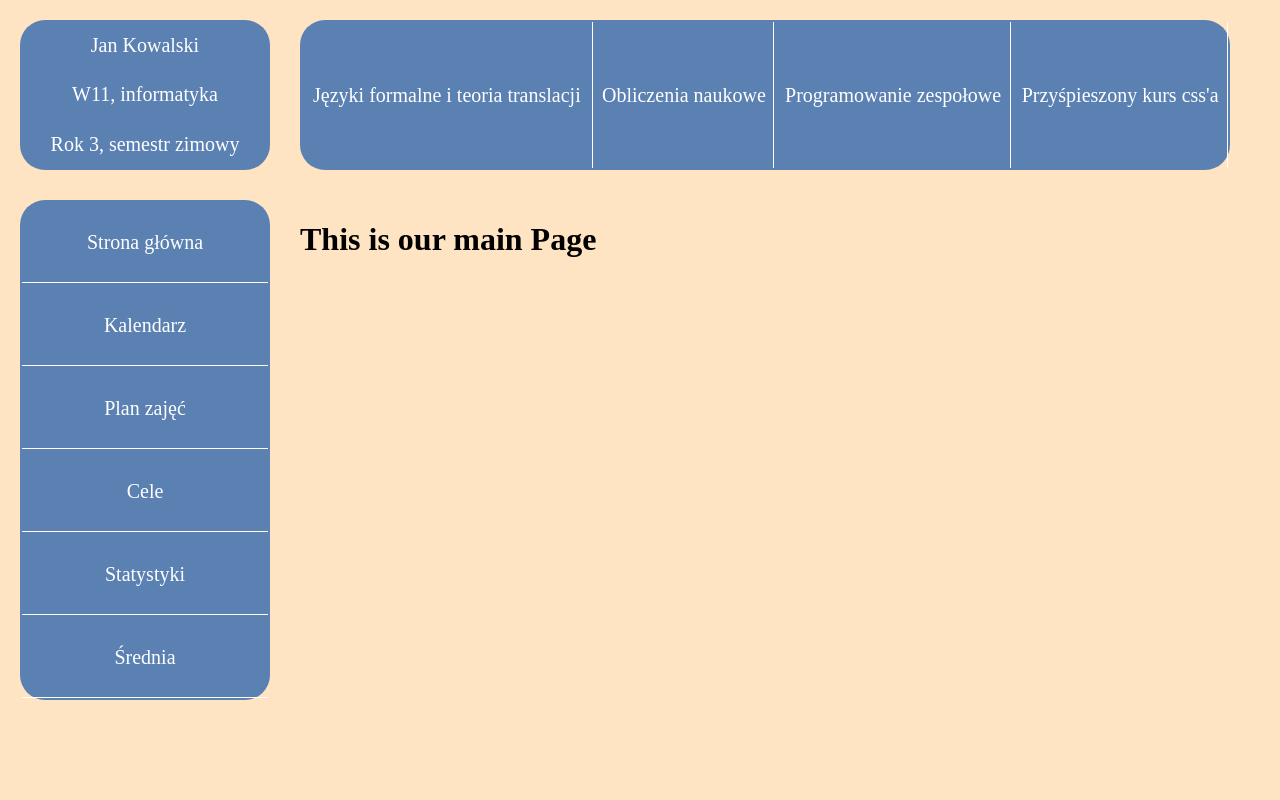
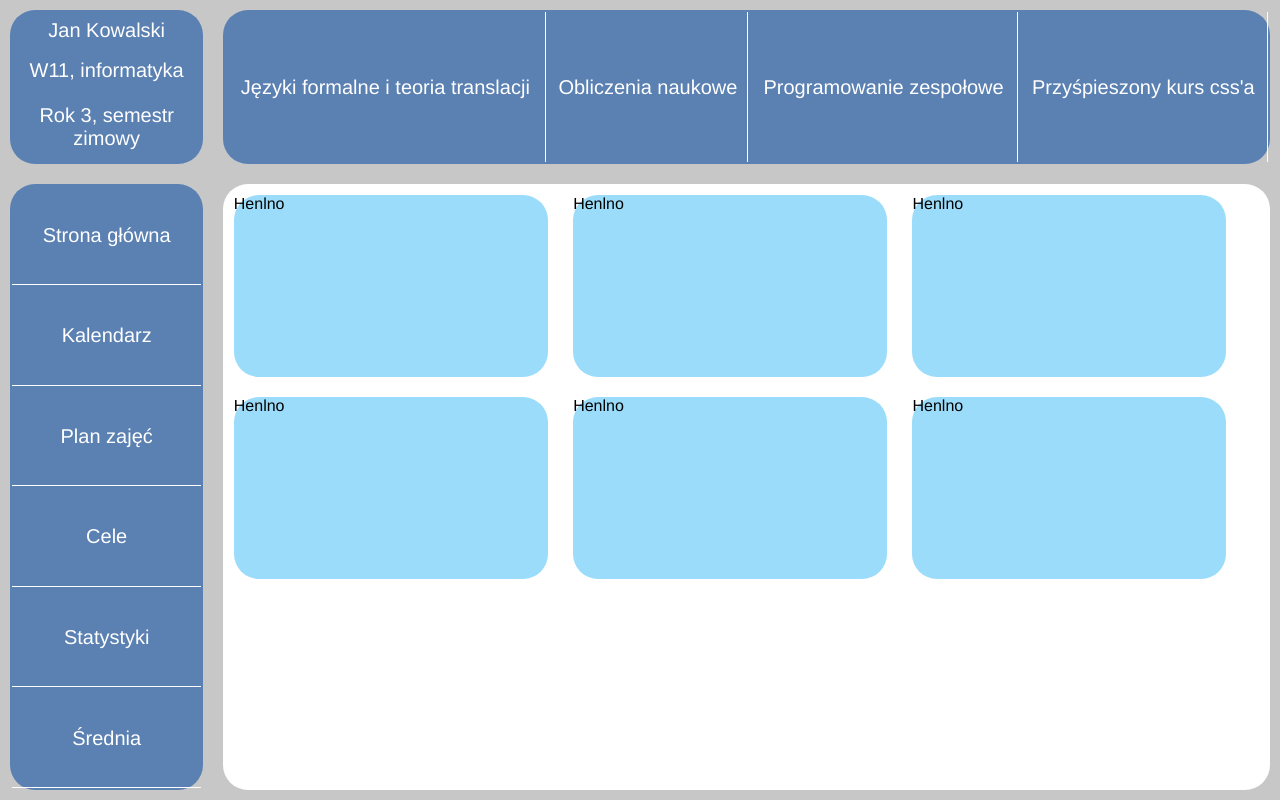
Before and after one commit to mateuszkochanek/student-helper, a Django app: page / in a window 1280 px wide. Run offline with Django 3.2, Linux system fonts and the light colour scheme.

Commit message:
Creates grid layout for base template

```diff
--- a/static/css/base-template.css
+++ b/static/css/base-template.css
@@ -1,16 +1,41 @@
+html
+{
+    overflow: hidden;
+}
+
+body
+{
+    font-family: Helvetica;
+    margin: 0px;
+    padding: 10px;
+    box-sizing: border-box;
+}
+
+html, body
+{
+    height: 100%;
+}
+
+.container {
+    width: 100%;
+    height: 100%;
+    display: grid;
+    grid-gap: 20px;
+    grid-template-columns: repeat(12, 1fr);
+    grid-template-rows:auto auto;
+}
+
 .bg {
-    background: bisque;
+    background: #c7c7c7;
 }
 
 .header {
+    grid-column: 1 / 3;
+    grid-row: 1;
     border-radius: 25px;
     background: #5b80b2;
     color: white;
-    position: absolute;
-    left: 20px;
-    top: 20px;
-    width: 250px;
-    height: 150px;
+    max-height: 300px;
 }
 
 .header table {
@@ -21,15 +46,12 @@
 }
 
 .top-bar {
-    position: absolute;
+    grid-column: 3 / 13;
+    grid-row: 1;
     border-radius: 25px;
-    left: 300px;
-    top: 20px;
-    width: calc(100% - 300px - 50px);
-    min-width: 700px;
-    height: 150px;
     background: #5b80b2;
     color: white;
+    max-height: 300px;
 }
 
 .top-bar table {
@@ -44,14 +66,9 @@
 }
 
 .sidebar {
-    position: absolute;
+    grid-column: 1 / 3;
+    grid-row: 2 / 11;
     border-radius: 25px;
-    left: 20px;
-    top : 200px;
-    width: 250px;
-    height: calc(100% - 200px - 50px);
-    min-height: 350px;
-    max-height: 500px;
     background: #5b80b2;
     color: white;
 }
@@ -68,7 +85,24 @@
 }
 
 .content {
-    position: absolute;
-    left: 300px;
-    top: 200px;
+    grid-column: 3 / 13;
+    grid-row: 2 / 11;
+    border-radius: 25px;
+    background: white;
 }
+
+.main_page {
+    height: 100%;
+    width: 100%;
+}
+
+.info_pane{
+    border-radius: 25px;
+    display: inline-block;
+    vertical-align: top;
+    position: relative;
+    width: 30%;
+    height: 30%;
+    background: #9bdcfa;
+    margin: 1%;
+}
--- a/templates/base/base-template.html
+++ b/templates/base/base-template.html
@@ -11,6 +11,7 @@
     {% endblock %}
 </head>
 <body class="bg">
+    <div class="container">
         {% block foreground %}
             {% block header %} {% include 'base/header.html' %} {% endblock %}
             {% block top-bar %} {% include 'base/top-bar.html' %} {% endblock %}
@@ -19,5 +20,6 @@
                 {% block content %}Content{% endblock %}
             </div>
         {% endblock %}
+    </div>
 </body>
 </html>
--- a/templates/index.html
+++ b/templates/index.html
@@ -1,5 +1,31 @@
 {% extends "base/base-template.html" %}
 
 {% block content %}
-    <h1>This is our main Page</h1>
+    <div class="main_page">
+        <div class="info_pane">
+
+            Henlno
+        </div>
+        <div class="info_pane">
+
+            Henlno
+        </div>
+        <div class="info_pane">
+
+            Henlno
+        </div>
+        <div class="info_pane">
+
+            Henlno
+        </div>
+        <div class="info_pane">
+
+            Henlno
+        </div>
+            <div class="info_pane">
+
+            Henlno
+        </div>
+    </div>
+
 {% endblock %}
```
Lines whose indentation alone changed are shown as unchanged.
